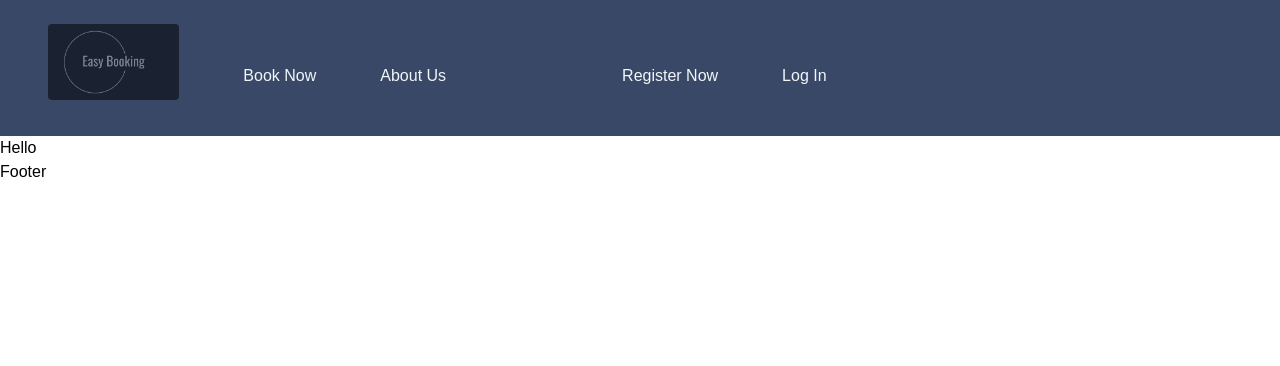
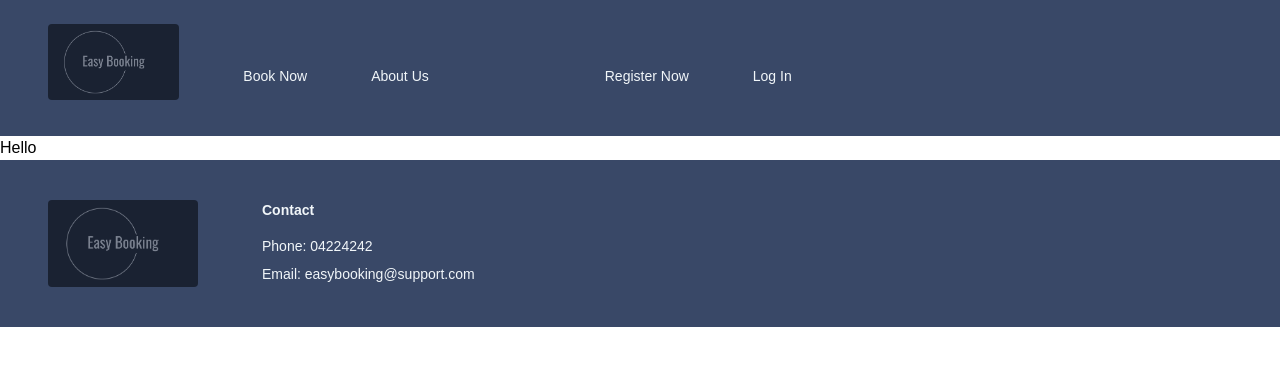
Before and after one commit to davidlidebrandt/bokningssytem, a Next.js app: page / in a window 1280 px wide. Shown: the top 366 px of the page. Built offline with nearby package versions, Linux system fonts and the light colour scheme.

Commit message:
Add footer logo and info

```diff
--- a/components/Footer.tsx
+++ b/components/Footer.tsx
@@ -1,9 +1,25 @@
-import React from 'react'
+import React from "react";
+import Image from "next/image";
+import logo from "../public/images/logo.png";
 
 const Footer = () => {
-  return (
-    <footer>Footer</footer>
-  )
-}
+	return (
+		<footer className="medium-blue-bg py-10 px-12 light-c flex gap-16 text-sm">
+			<Image
+				className="rounded"
+				src={logo}
+				width={150}
+				height={25}
+				alt="Logo"
+				priority={true}
+			/>
+			<div>
+				<h3 className="mb-4 font-bold">Contact</h3>
+				<div className="mb-2">Phone: 04224242</div>
+				<div>Email: easybooking@support.com</div>
+			</div>
+		</footer>
+	);
+};
 
-export default Footer
+export default Footer;
--- a/components/Header.tsx
+++ b/components/Header.tsx
@@ -8,9 +8,9 @@ const Header = () => {
 	const toggle = ()=> {setShowHamburger(!showHamburger)};
 
 	return (
-		<header className="medium-blue-bg py-6 px-12 light-c">
+		<header className="medium-blue-bg py-6 px-12 light-c text-sm">
 
-			<nav className="md:flex items-center">
+			<nav className="lg:flex items-center">
 				<h1 className={`inline-block mb-3 ${showHamburger? "" : "hidden"}`}>
 					<Image
 						className="rounded"
@@ -21,7 +21,7 @@ const Header = () => {
                         priority={true}
 					/>
 				</h1>
-				<button className={`md:hidden float-right align-bottom ${showHamburger? "": "hidden"}`} onClick={toggle}>
+				<button className={`lg:hidden float-right align-bottom ${showHamburger? "": "hidden"}`} onClick={toggle}>
 					<div className="w-3 h-1 light-bg mb-2"></div>
 					<div className="w-5 h-1 light-bg mb-2"></div>
 					<div className="w-5 h-1 light-bg mb-2"></div>
@@ -39,7 +39,7 @@ const Header = () => {
 					<li className="mt-4"><Link href="/register">Register Now</Link></li>
 					<li className="mt-4"><Link href="/login">Log In</Link></li>
 				</ul>
-				<ul className={`hidden md:flex gap-16 px-16 w-full`}>
+				<ul className={`hidden lg:flex gap-16 px-16 w-full`}>
 					<li className="mt-4"><Link href="/booking">Book Now</Link></li>
 					<li className="mt-4"><Link href="/about">About Us</Link></li>
 					<li className="mt-4 ml-28"><Link href="/register">Register Now</Link></li>
```
